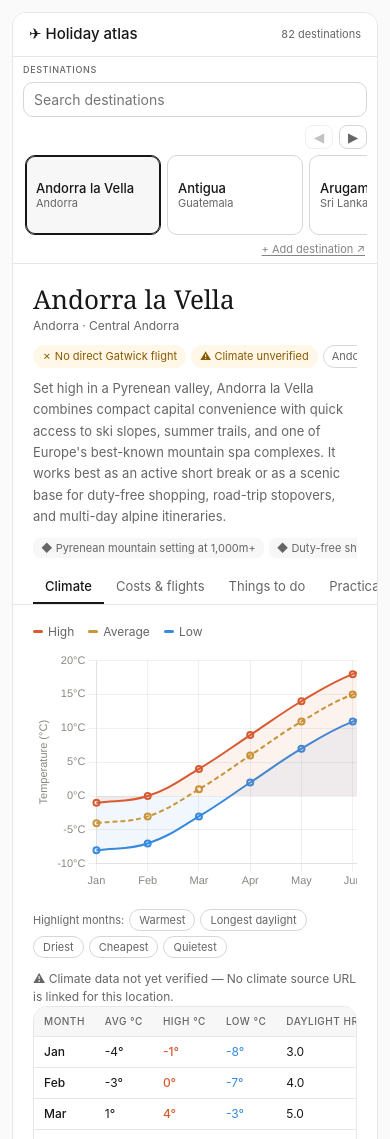
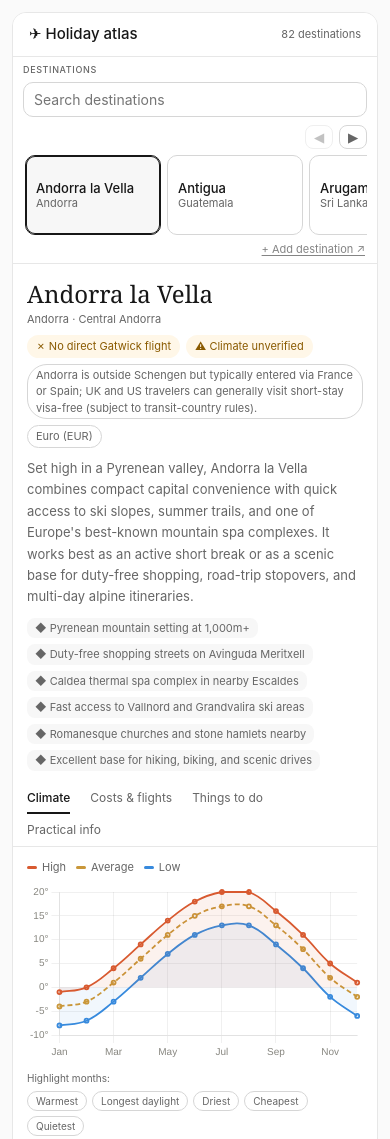
Before and after one commit to mrryankeeler-commits/holiday-atlas, a plain HTML site: page index.html in a window 390 px wide. Shown: the top 1139 px of the page. Drawn offline with nearby package versions, Linux system fonts and the light colour scheme.

Commit message:
Improve mobile layout wrapping and climate compactness

```diff
--- a/app.js
+++ b/app.js
@@ -120,8 +120,11 @@ function scrollLocRailByPage(direction) {
 
 function resetMainHorizontalOffsets() {
   const mainEl = document.getElementById("main");
-  if (mainEl) mainEl.scrollLeft = 0;
-  document.querySelectorAll("#main .tscroll, #main .chart-scroll").forEach(el => {
+  if (mainEl) {
+    mainEl.scrollLeft = 0;
+    mainEl.style.transform = "none";
+  }
+  document.querySelectorAll("#main .tscroll, #main .chart-scroll, #main .tab-nav").forEach(el => {
     el.scrollLeft = 0;
   });
 }
@@ -218,13 +221,13 @@ function rClimate(L) {
     </div>
     ${verificationNote}
 
-    <div class="tscroll">
-      <table class="dt">
+    <div class="tscroll climate-table-scroll">
+      <table class="dt dt-climate">
         <thead>
           <tr>
-            <th>Month</th><th>Avg °C</th><th>High °C</th><th>Low °C</th>
-            <th>Daylight hrs/day</th><th>Cloud cover</th><th>Rainfall mm</th>
-            <th>Busyness</th>
+            <th>Month</th><th>Avg</th><th>High</th><th>Low</th>
+            <th>Daylight</th><th>Cloud</th><th>Rain</th>
+            <th>Busy</th>
           </tr>
         </thead>
         <tbody>
@@ -234,12 +237,12 @@ function rClimate(L) {
 
             return `
               <tr class="${h}">
-                <td style="font-weight:500">${d.m}</td>
-                <td>${d.avg}°</td>
-                <td style="color:#D85A30;font-weight:500">${d.hi}°</td>
-                <td style="color:#378ADD">${d.lo}°</td>
-                <td>${d.daylight.toFixed(1)}</td>
-                <td>
+                <td data-label="Month" style="font-weight:500">${d.m}</td>
+                <td data-label="Avg">${d.avg}°</td>
+                <td data-label="High" style="color:#D85A30;font-weight:500">${d.hi}°</td>
+                <td data-label="Low" style="color:#378ADD">${d.lo}°</td>
+                <td data-label="Daylight">${d.daylight.toFixed(1)}</td>
+                <td data-label="Cloud">
                   <div style="display:flex;align-items:center;gap:6px">
                     <div style="width:44px;height:5px;border-radius:3px;background:var(--color-border-tertiary);overflow:hidden">
                       <div style="width:${d.cld}%;height:100%;background:#B4B2A9;border-radius:3px"></div>
@@ -247,8 +250,8 @@ function rClimate(L) {
                     <span>${d.cld}%</span>
                   </div>
                 </td>
-                <td>${d.rain}</td>
-                <td>
+                <td data-label="Rain">${d.rain}</td>
+                <td data-label="Busy">
                   <div style="display:flex;align-items:center;gap:6px">
                     <div style="display:flex;gap:1px">
                       ${Array.from({ length: 10 }).map((_, i) => `
@@ -287,7 +290,7 @@ function rCosts(L) {
 
             return `
               <tr>
-                <td style="font-weight:500">${d.m}</td>
+                <td data-label="Month" style="font-weight:500">${d.m}</td>
                 <td><span class="${cpc(d.ac)}">${clbls[d.ac]}</span></td>
                 <td><span class="${cpc(d.fl)}">${clbls[d.fl]}</span></td>
                 <td><span class="${cpc(ov)}">${clbls[ov]}</span></td>
@@ -392,13 +395,15 @@ function initChart() {
     S.chart = null;
   }
 
+  const isMobile = window.matchMedia("(max-width: 900px)").matches;
   const gc = "rgba(0,0,0,.06)";
   const tc = "#888780";
+  const labels = L.months.map(m => m.m);
 
   S.chart = new Chart(c, {
     type: "line",
     data: {
-      labels: L.months.map(m => m.m),
+      labels,
       datasets: [
         {
           label: "High",
@@ -407,9 +412,9 @@ function initChart() {
           backgroundColor: "rgba(216,90,48,0.08)",
           fill: true,
           tension: 0.4,
-          borderWidth: 2,
-          pointRadius: 3,
-          pointHoverRadius: 5
+          borderWidth: isMobile ? 1.8 : 2,
+          pointRadius: isMobile ? 2 : 3,
+          pointHoverRadius: isMobile ? 3 : 5
         },
         {
           label: "Avg",
@@ -417,8 +422,8 @@ function initChart() {
           borderColor: "#C9973A",
           backgroundColor: "transparent",
           tension: 0.4,
-          borderWidth: 2,
-          pointRadius: 3,
+          borderWidth: isMobile ? 1.8 : 2,
+          pointRadius: isMobile ? 2 : 3,
           borderDash: [5, 3]
         },
         {
@@ -428,9 +433,9 @@ function initChart() {
           backgroundColor: "rgba(55,138,221,0.07)",
           fill: true,
           tension: 0.4,
-          borderWidth: 2,
-          pointRadius: 3,
-          pointHoverRadius: 5
+          borderWidth: isMobile ? 1.8 : 2,
+          pointRadius: isMobile ? 2 : 3,
+          pointHoverRadius: isMobile ? 3 : 5
         }
       ]
     },
@@ -450,19 +455,26 @@ function initChart() {
       scales: {
         x: {
           grid: { color: gc },
-          ticks: { color: tc, font: { size: 11 }, autoSkip: false },
+          ticks: {
+            color: tc,
+            font: { size: isMobile ? 10 : 11 },
+            maxRotation: 0,
+            autoSkip: true,
+            maxTicksLimit: isMobile ? 6 : 12,
+            callback: (value, index) => isMobile ? labels[index].slice(0, 3) : labels[index]
+          },
           border: { color: gc }
         },
         y: {
           grid: { color: gc },
           ticks: {
             color: tc,
-            font: { size: 11 },
-            callback: v => v + "°C"
+            font: { size: isMobile ? 10 : 11 },
+            callback: v => v + "°"
           },
           border: { color: gc },
           title: {
-            display: true,
+            display: !isMobile,
             text: "Temperature (°C)",
             color: tc,
             font: { size: 11 }
--- a/styles.css
+++ b/styles.css
@@ -62,7 +62,7 @@ body{padding:24px;background:#fafafa}
 .sidebar-actions{padding:0 0 8px}
 .add-btn-sb{display:block;width:100%;text-align:left;padding:8px 12px;border:none;background:none;cursor:pointer;font-size:12px;color:var(--color-text-secondary);font-family:var(--font-sans);margin-top:4px}
 .add-btn-sb:hover{color:var(--color-text-primary)}
-.main{overflow-x:auto;overflow-y:auto;min-width:0;background:var(--color-background-primary);min-height:0}
+.main{overflow-x:hidden;overflow-y:auto;min-width:0;background:var(--color-background-primary);min-height:0}
 .hero{padding:20px 20px 0}
 .loc-name{font-family:var(--font-serif);font-size:26px;font-weight:400;line-height:1.2;margin-bottom:2px}
 .loc-meta{font-size:12px;color:var(--color-text-secondary);margin-bottom:10px}
@@ -73,12 +73,12 @@ body{padding:24px;background:#fafafa}
 .desc{font-size:13px;color:var(--color-text-secondary);line-height:1.65;margin-bottom:10px;max-width:680px}
 .hls{display:flex;flex-wrap:wrap;gap:5px;margin-bottom:12px}
 .hl{font-size:11px;padding:2px 8px;border-radius:var(--border-radius-md);background:var(--color-background-secondary);color:var(--color-text-secondary)}
-.tab-nav{display:flex;border-bottom:0.5px solid var(--color-border-tertiary);padding:0 20px;overflow-x:auto}
-.tab-btn{padding:8px 12px;border:none;background:none;cursor:pointer;font-size:13px;color:var(--color-text-secondary);font-family:var(--font-sans);border-bottom:2px solid transparent;margin-bottom:-0.5px;white-space:nowrap;flex-shrink:0}
+.tab-nav{display:flex;flex-wrap:wrap;gap:2px 0;border-bottom:0.5px solid var(--color-border-tertiary);padding:0 20px;overflow-x:visible}
+.tab-btn{padding:8px 12px;border:none;background:none;cursor:pointer;font-size:13px;color:var(--color-text-secondary);font-family:var(--font-sans);border-bottom:2px solid transparent;margin-bottom:-0.5px;white-space:normal;flex:0 0 auto;min-width:0}
 .tab-btn:hover{color:var(--color-text-primary)}
 .tab-btn.active{color:var(--color-text-primary);font-weight:500;border-bottom-color:var(--color-text-primary)}
 .tab-body{padding:18px 20px}
-.chart-scroll{overflow-x:auto;overflow-y:hidden;max-width:100%;margin-bottom:18px}
+.chart-scroll{overflow-x:hidden;overflow-y:hidden;max-width:100%;margin-bottom:14px}
 .chart-wrap{position:relative;width:100%;height:210px}
 .chart-inner{position:relative;width:100%;height:100%}
 .legend{display:flex;gap:14px;margin-bottom:10px;font-size:12px;color:var(--color-text-secondary)}
@@ -90,7 +90,7 @@ body{padding:24px;background:#fafafa}
 .fb:hover{background:var(--color-background-secondary)}
 .fb.act{background:var(--color-background-secondary);color:var(--color-text-primary);border-color:var(--color-border-primary);font-weight:500}
 .tscroll{overflow-x:auto;max-width:100%;border:0.5px solid var(--color-border-tertiary);border-radius:var(--border-radius-lg)}
-.dt{width:100%;border-collapse:collapse;font-size:12px;min-width:860px}
+.dt{width:100%;border-collapse:collapse;font-size:12px;min-width:860px;table-layout:auto}
 .dt th{text-align:left;padding:7px 10px;font-weight:500;font-size:10px;color:var(--color-text-secondary);border-bottom:0.5px solid var(--color-border-tertiary);white-space:nowrap;letter-spacing:.05em;text-transform:uppercase;background:var(--color-background-secondary)}
 .dt td{padding:6px 10px;border-bottom:0.5px solid var(--color-border-tertiary);white-space:nowrap;vertical-align:middle}
 .dt tr:last-child td{border-bottom:none}
@@ -224,13 +224,72 @@ body{padding:24px;background:#fafafa}
     text-decoration:underline;
     text-underline-offset:2px;
   }
-  .dt{min-width:680px}
-  .chart-inner{min-width:640px}
-  .chart-wrap{height:240px}
-  .hls,.tags{
-    overflow-x:auto;
-    white-space:nowrap;
-    flex-wrap:nowrap;
-    -webkit-overflow-scrolling:touch;
+  .hero{padding:16px 14px 0}
+  .loc-name{font-size:24px}
+  .loc-meta{font-size:11px;margin-bottom:8px}
+  .tags,.hls{
+    flex-wrap:wrap;
+    gap:6px;
+    overflow:visible;
   }
+  .tag,.hl{
+    white-space:normal;
+    overflow-wrap:anywhere;
+  }
+  .tab-nav{
+    padding:0 14px;
+    gap:2px 8px;
+  }
+  .tab-btn{
+    padding:7px 0;
+    font-size:12px;
+    margin-right:12px;
+  }
+  .tab-body{padding:12px 14px 14px}
+  .legend{gap:10px;flex-wrap:wrap;font-size:11px;margin-bottom:8px}
+  .chart-scroll{margin-bottom:10px}
+  .chart-wrap{height:178px}
+  .filter-row{margin-bottom:10px}
+  .fl-lbl{flex-basis:100%;font-size:10px}
+  .fb{padding:3px 8px;font-size:10px}
+  .climate-table-scroll{border:none;border-radius:0;overflow:visible}
+  .dt-climate,
+  .dt-climate tbody,
+  .dt-climate tr,
+  .dt-climate td{display:block;width:100%}
+  .dt-climate{min-width:0;font-size:11px}
+  .dt-climate thead{display:none}
+  .dt-climate tr{
+    border:0.5px solid var(--color-border-tertiary);
+    border-radius:10px;
+    padding:8px 9px;
+    margin-bottom:8px;
+    background:var(--color-background-primary);
+  }
+  .dt-climate td{
+    border-bottom:none;
+    padding:2px 0;
+    white-space:normal;
+    display:flex;
+    justify-content:space-between;
+    align-items:flex-start;
+    gap:10px;
+  }
+  .dt-climate td::before{
+    content:attr(data-label);
+    color:var(--color-text-secondary);
+    font-size:10px;
+    text-transform:uppercase;
+    letter-spacing:.05em;
+    flex:0 0 70px;
+  }
+  .dt-climate td > div{justify-content:flex-end;max-width:65%}
+  .dt-climate td[data-label="Month"]{
+    padding-bottom:6px;
+    margin-bottom:6px;
+    border-bottom:0.5px solid var(--color-border-tertiary);
+    font-size:12px;
+  }
+  .dt-climate td[data-label="Month"]::before{content:"";display:none}
+  .dt-climate td[data-label="Month"]{display:block}
 }
```
